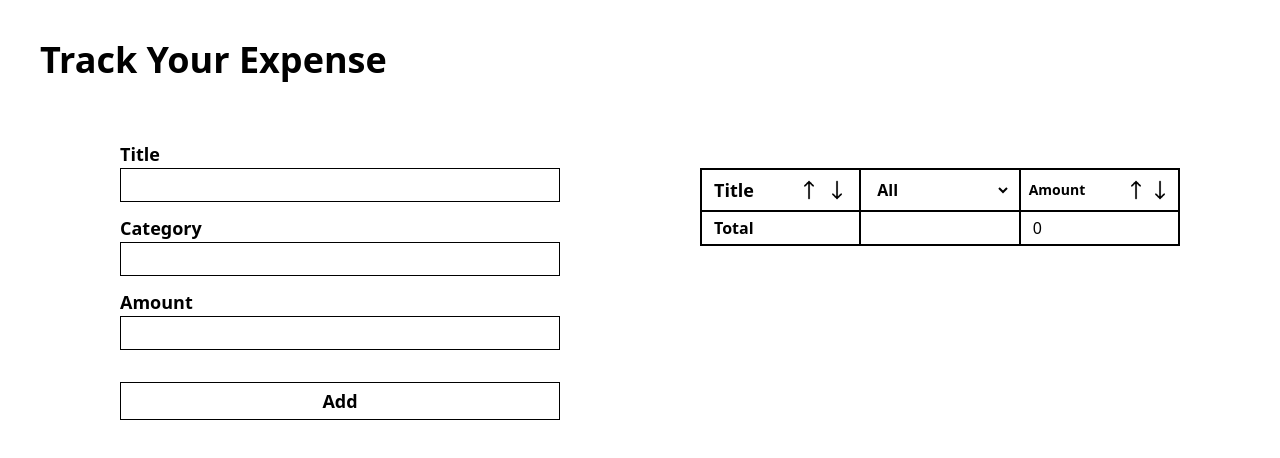
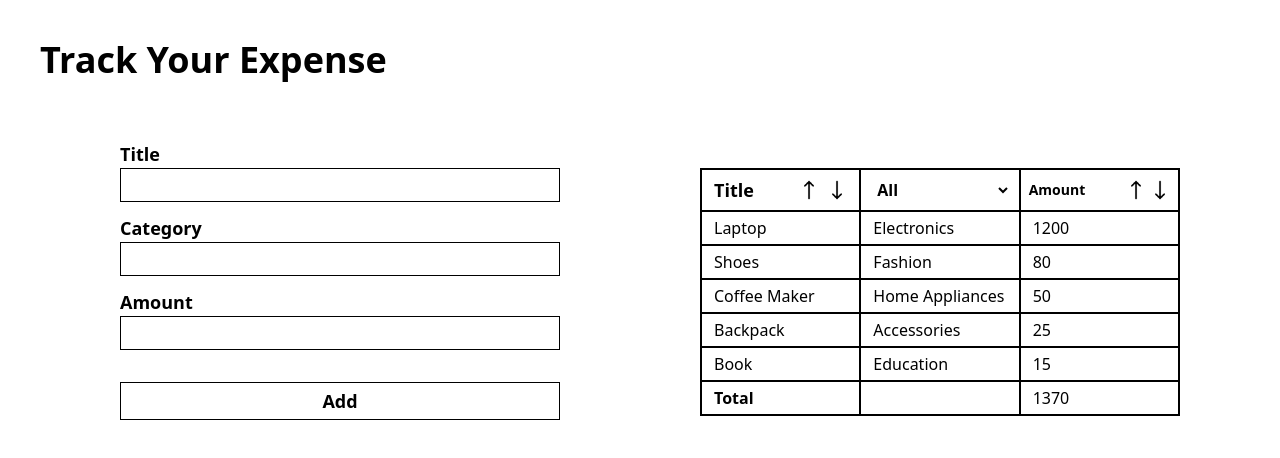
Before and after one commit to 11saim/React-Projects, a React (Vite) app in the folder Expense Tracker/: page / in a window 1280 px wide. Shown: the top 458 px of the page. Built offline with nearby package versions, Linux system fonts and the light colour scheme.

Commit message:
Worked On Sorting Functionality

```diff
--- a/Expense Tracker/src/App.jsx
+++ b/Expense Tracker/src/App.jsx
@@ -3,9 +3,40 @@ import ExpenseForm from "./components/ExpenseForm";
 import ExpenseTable from "./components/ExpenseTable";
 
 function App() {
-  const [data, setData] = useState([]);
-  const [categories, setCategories] = useState([]);
-  console.log(categories)
+  const [data, setData] = useState([
+    {
+      title: "Laptop",
+      category: "Electronics",
+      amount: 1200,
+    },
+    {
+      title: "Shoes",
+      category: "Fashion",
+      amount: 80,
+    },
+    {
+      title: "Coffee Maker",
+      category: "Home Appliances",
+      amount: 50,
+    },
+    {
+      title: "Backpack",
+      category: "Accessories",
+      amount: 25,
+    },
+    {
+      title: "Book",
+      category: "Education",
+      amount: 15,
+    },
+  ]);
+  const [categories, setCategories] = useState([
+    "Electronics",
+    "Fashion",
+    "Home Appliances",
+    "Accessories",
+    "Education",
+  ]);
   return (
     <div className="p-3 sm:p-10">
       <h1 className="text-4xl font-bold">Track Your Expense</h1>
@@ -15,7 +46,7 @@ function App() {
           setCategories={setCategories}
           categories={categories}
         />
-        <ExpenseTable data={data} categories={categories} />
+        <ExpenseTable data={data} setData={setData} categories={categories} />
       </div>
     </div>
   );
--- a/Expense Tracker/src/components/ExpenseTable.jsx
+++ b/Expense Tracker/src/components/ExpenseTable.jsx
@@ -1,8 +1,14 @@
-import React from "react";
+import React, { useState } from "react";
 import upArrow from "../assets/up-arrow.png";
 import downArrow from "../assets/down-arrow.png";
 
-export default function ExpenseTable({ data, categories }) {
+export default function ExpenseTable({ data, categories, setData }) {
+  // products.sort((a, b) => {
+  //   return b.title.localeCompare(a.title);
+  // })
+  const [tempData, setTempData] = useState([]);
+  console.log(tempData);
+  console.log(categories);
   return (
     <table className="border-2 border-collapse w-full sm:w-[80%] lg:w-[40%] mt-12">
       <thead>
@@ -15,6 +21,14 @@ export default function ExpenseTable({ data, categories }) {
                   src={upArrow}
                   alt="up-arrow"
                   className="w-4 h-4 sm:w-5 sm:h-5 cursor-pointer"
+                  onClick={() => {
+                    setTempData(data);
+                    setData(
+                      data.sort((a, b) => {
+                        return b.title.localeCompare(a.title);
+                      })
+                    );
+                  }}
                 />
                 <img
                   src={downArrow}
```
